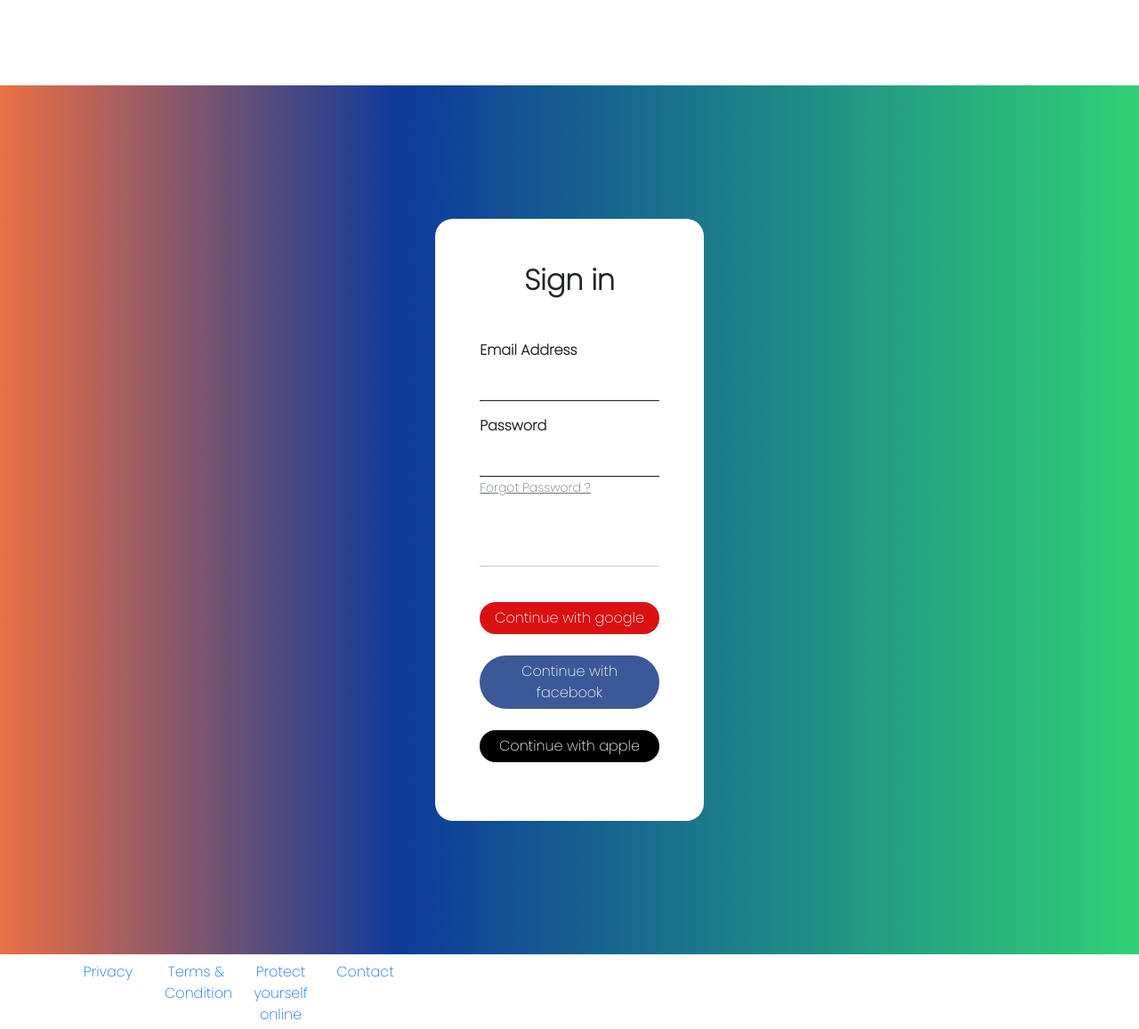
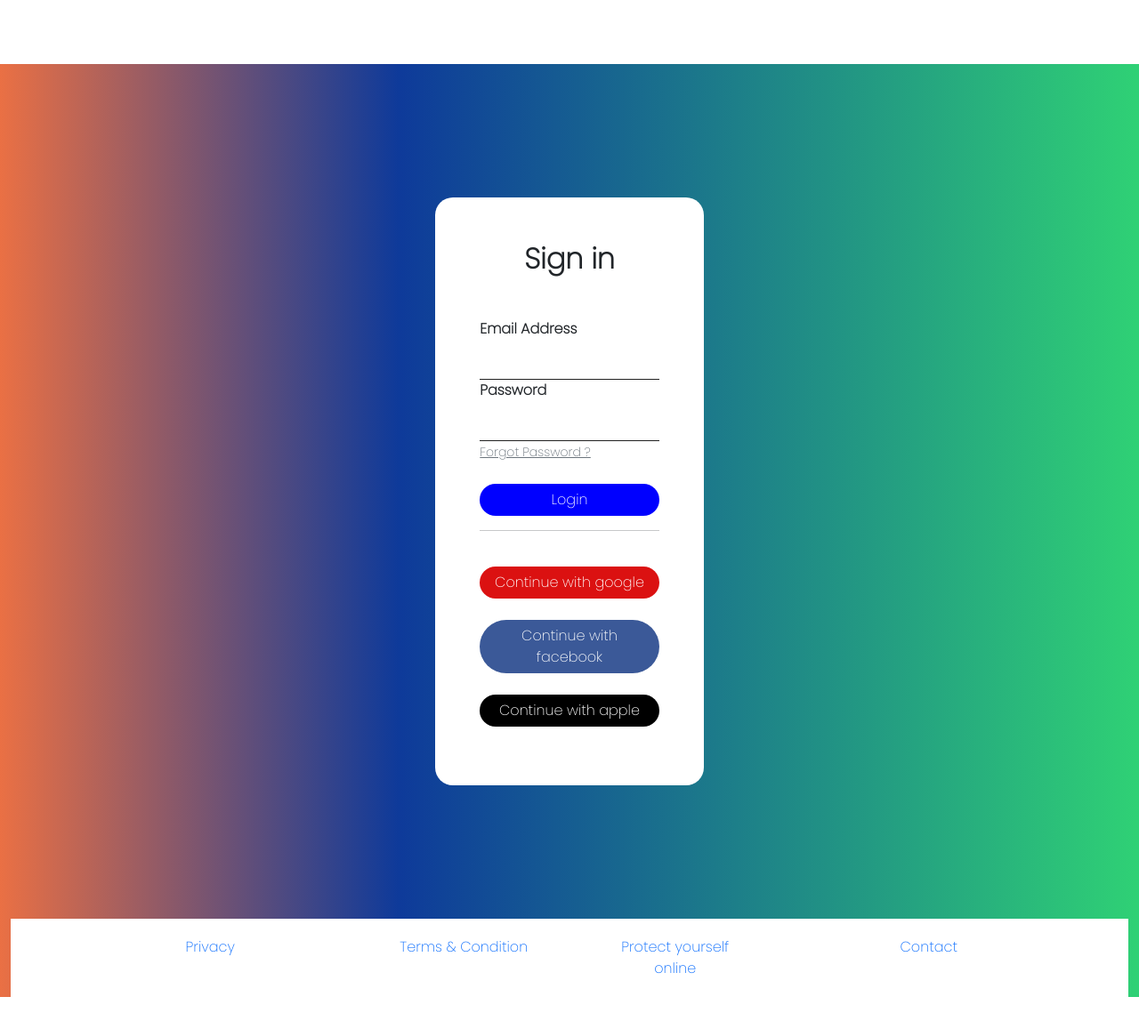
Before and after one commit to kuukiee216/GST_Project, a PHP site: page /login.html in a window 1280 px wide. Shown: the whole page at 89% size. After the commit the page ends 1121 px from the top, so only its background shows below. Run offline with PHP 8.4, Linux system fonts and the light colour scheme.

Commit message:
nalimutan ko di ko matandaan pano ayusin footer

```diff
--- a/SignIn.css
+++ b/SignIn.css
@@ -24,7 +24,7 @@ form{
     width: 100%;
     border: none;
     border-radius: 50px;
-    background: white; /*waiting sa design ni rein hihi*/
+    background: blue; /*waiting sa design ni rein hihi*/
 }
 
 .form-control{
--- a/login.html
+++ b/login.html
@@ -6,20 +6,24 @@
     <meta name="viewport" content="width=device-width, initial-scale=1">
 
     <!-- Bootstrap CSS -->
-    <link href="https://cdn.jsdelivr.net/npm/bootstrap@5.0.2/dist/css/bootstrap.min.css" rel="stylesheet" integrity="sha384-EVSTQN3/azprG1Anm3QDgpJLIm9Nao0Yz1ztcQTwFspd3yD65VohhpuuCOmLASjC" crossorigin="anonymous">
+    <link href="https://cdn.jsdelivr.net/npm/bootstrap@5.0.2/dist/css/bootstrap.min.css"
+    rel="stylesheet" integrity="sha384-EVSTQN3/azprG1Anm3QDgpJLIm9Nao0Yz1ztcQTwFspd3yD65VohhpuuCOmLASjC" crossorigin="anonymous">
     <link href="./SignIn.css" rel="stylesheet" >
 
     <title>Sign in form</title>
   </head>
+
   <body>
-    <footer class="bg-white pt-5 pb-5 "></footer> <!-- Japan job posting icon href-->
+
+    <footer class="bg-white pt-5 pb-4 "></footer> <!-- Japan job posting icon href-->
+
         <div class="container-fluid">
             <form class="mx-auto">
                 <h1 class="text-center">Sign in</h1>
                     <div class="mb-3 mt-5">
                         <label for="InputEmail" class="form-label">Email Address</label>
                             <input type="email" class="form-control" id="InputEmail" aria-describedby="emailhelp">
-            </div>
+
         <div class="mb-3">
             <label for="InputPassword" class="form-label">Password</label>
                 <input type="password" class="form-control" id="InputPassword">
@@ -27,52 +31,61 @@
                         <button type="submit" class="btn btn-primary mt-4">Login</button>
 
                 <hr class="my=4">
+        </div>
 
             <div class="mb-3">
 
                 <button class="btn btn-primary mt-4" style="background-color: #db1111" type="submit">
-                        <i class="fas fa-google "></i>Continue with google</button>
+                    <i class="fafa-google"></i>Continue with google</button>
+
                 <button class="btn btn-primary mt-4" style="background-color: #3b5998" type="submit">
-                        <i class="fas fa-facebook "></i>Continue with facebook</button>
+                    <i class="fa fa-facebook"></i>Continue with facebook</button>
+
                 <button class="btn btn-primary mt-4" style="background-color: #000000" type="submit">
-                        <i class="fas fa-apple "></i>Continue with apple</button>
+                    <i class="fa fa-apple"></i>Continue with apple</button>
+
                 </div>
             </div>
         </form>
-    </div>
 
-    <footer class="bg-white pt-1 pb-1 ">
+    <footer class="bg-white pt-1 pb-1">
 
         <div class="container text-center text-md-left">
 
-            <div class="row text-left text-md-left">
+            <div class="row text-center text-md-left">
 
-                <div class="col-md-1 mx-1 mt-1">
+                <div class="col-md-3 col-lg-3 col-xl-3 mx-auto mt-3">
+
                     <p>
-                    <a href="#" class="mb-3" style="text-decoration: none">Privacy</a>
+                        <a href="#" style="text-decoration: none">Privacy</a>
                     </p>
-                </div>
-
-                <div class="col-md-1 mx-0 mt-1">
-                    <p>
-                    <a href="#" class="mb-3" style="text-decoration: none">Terms & Condition</a>
-                    </p>
-                </div>
-
-                <div class="col-md-1 mx-0 mt-1">
-
-                    <a href="#" class="mb-3" style="text-decoration: none">Protect yourself online</a>
 
                 </div>
 
-                <div class="col-md-1 mx-0 mt-1">
+                <div class="col-md-2 col-lg-2 col-xl-2 mx-auto mt-3">
 
-                    <a href="#" class="mb-3" style="text-decoration: none">Contact</a>
+                    <p>
+                        <a href="#" style="text-decoration: none">Terms & Condition</a>
+                    </p>
 
                 </div>
 
+                <div class="col-md-3 col-lg-2 col-xl-2 mx-auto mt-3">
+
+                    <p>
+                        <a href="#" style="text-decoration: none">Protect yourself online</a>
+                    </p>
+
                 </div>
 
+                <div class="col-md-4 col-lg-3 col-xl-3 mx-auto mt-3">
+
+                    <p>
+                        <a href="#" style="text-decoration: none">Contact</a>
+                    </p>
+
+                </div>
+        </div>
     </footer>
 
     <!-- Option 1: Bootstrap Bundle with Popper -->
```
Lines whose indentation alone changed are shown as unchanged.
